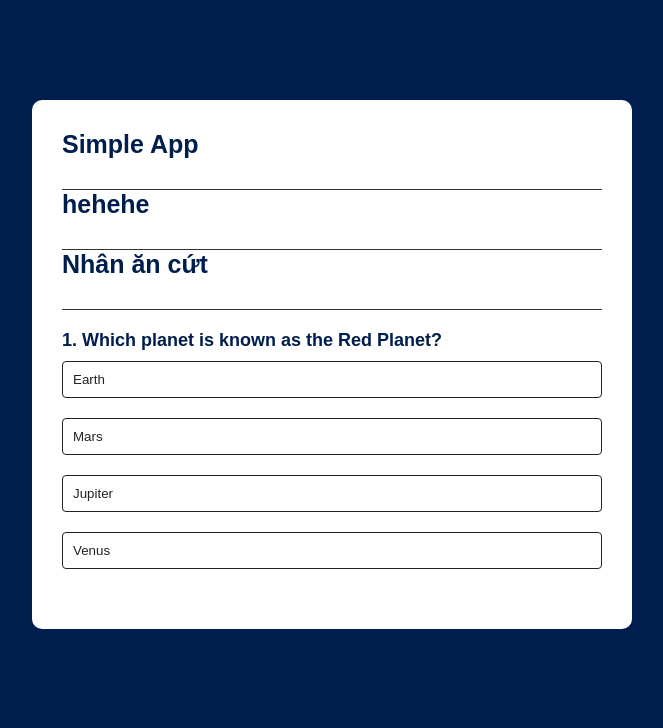
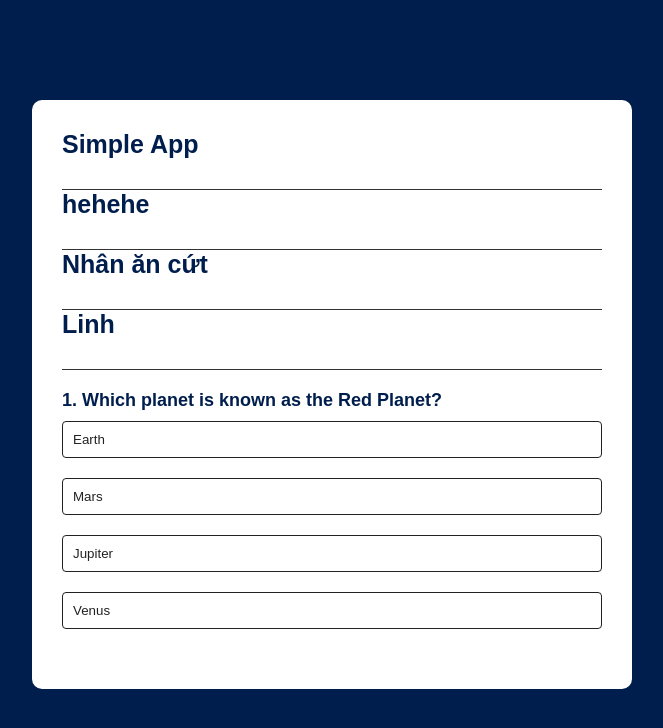
Before and after one commit to NguyenNhoPhuoc/QUIZ-APP, a plain HTML site: page index.html in a window 1280 px wide. Shown: the whole page, without its empty margins (308-971 px from the left). Drawn offline with Linux system fonts and the light colour scheme.

Commit message:
Them h1 linh

```diff
--- a/index.html
+++ b/index.html
@@ -13,6 +13,7 @@
         <h1>hehehe</h1>
 
         <h1>Nhân ăn cứt</h1>
+        <h1>Linh</h1>
 
         <div class="quiz">
             <h2 id="question">Question goes here</h2>
```
